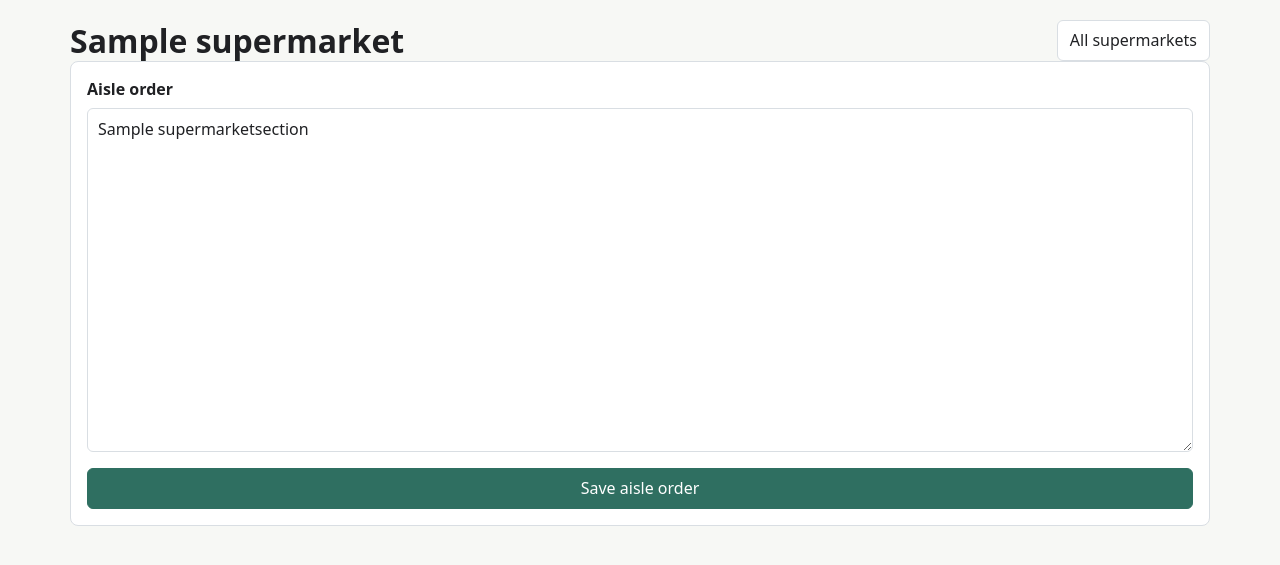
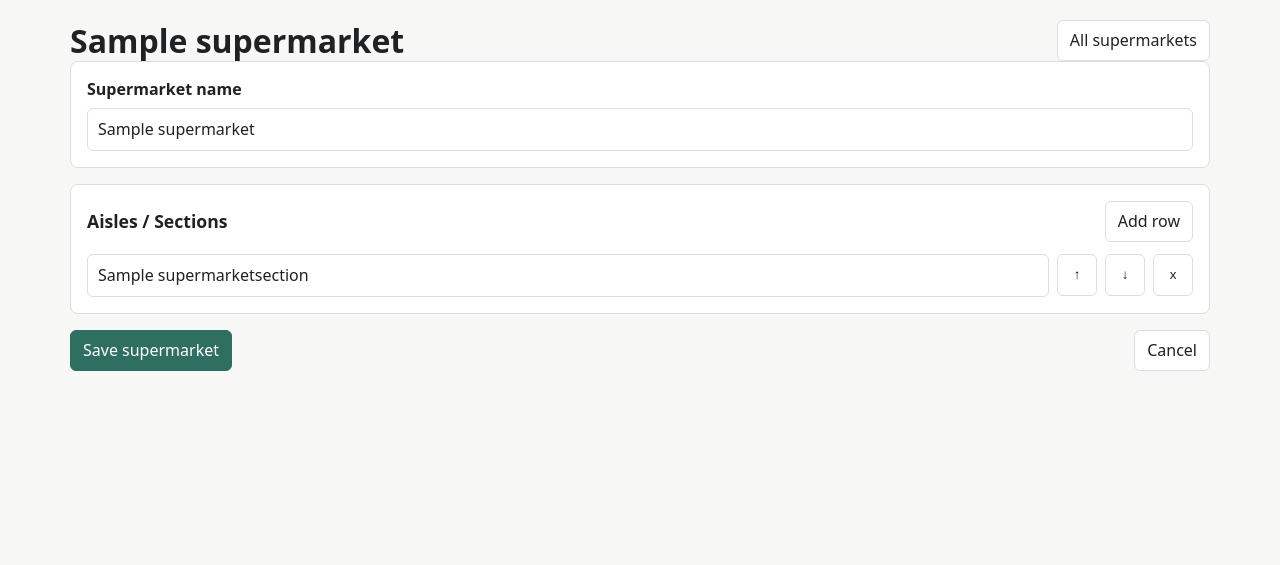
Before and after one commit to bslater509/shelfserve, a Django app: page /supermarkets/1/ in a window 1280 px wide. Shown: the part 66-631 px from the top of the page. Run offline with Django 4.2, Linux system fonts and the light colour scheme; tables that the repository leaves empty hold one stand-in row (values such as "Sample post").

Commit message:
Interactive supermarket aisle editor, name modification, and 0.1.10 version bump

```diff
--- a/recipe_planner/app/recipes/static/recipes/app.css
+++ b/recipe_planner/app/recipes/static/recipes/app.css
@@ -395,3 +395,31 @@ textarea {
     font-size: 1.55rem;
   }
 }
+
+.aisle-rows {
+  display: grid;
+  gap: 8px;
+  margin-top: 12px;
+}
+
+.aisle-row {
+  display: grid;
+  grid-template-columns: 1fr 40px 40px 40px;
+  gap: 8px;
+}
+
+.aisle-row .icon-button {
+  height: 42px;
+}
+
+.aisle-row .icon-button:hover {
+  background: var(--soft);
+  color: var(--primary);
+  border-color: var(--primary);
+}
+
+.aisle-row .icon-button[data-remove-row]:hover {
+  background: #fdf2f2;
+  color: var(--accent);
+  border-color: var(--accent);
+}
--- a/recipe_planner/app/recipes/templates/recipes/supermarket_detail.html
+++ b/recipe_planner/app/recipes/templates/recipes/supermarket_detail.html
@@ -6,11 +6,86 @@
   <a class="button" href="{% url 'supermarket_list' %}">All supermarkets</a>
 </section>
 
-<form method="post" class="panel form-panel">
+<form method="post" class="form-layout">
   {% csrf_token %}
-  <label>Aisle order
-    <textarea name="sections" rows="14">{{ section_text }}</textarea>
-  </label>
-  <button class="button primary" type="submit">Save aisle order</button>
+  <section class="panel form-panel">
+    {{ form.non_field_errors }}
+    <label>Supermarket name
+      {{ form.name }}
+    </label>
+  </section>
+
+  <section class="panel">
+    <div class="section-heading">
+      <h2>Aisles / Sections</h2>
+      <button class="button" type="button" data-add-row>Add row</button>
+    </div>
+    <div class="aisle-rows" data-aisle-rows>
+      {% for section in sections %}
+        <div class="aisle-row">
+          <input name="sections" value="{{ section.name }}" required>
+          <button class="icon-button" type="button" data-move-up aria-label="Move up">↑</button>
+          <button class="icon-button" type="button" data-move-down aria-label="Move down">↓</button>
+          <button class="icon-button" type="button" data-remove-row aria-label="Remove row">x</button>
+        </div>
+      {% empty %}
+        {% for default_aisle in default_aisles %}
+          <div class="aisle-row">
+            <input name="sections" value="{{ default_aisle }}" required>
+            <button class="icon-button" type="button" data-move-up aria-label="Move up">↑</button>
+            <button class="icon-button" type="button" data-move-down aria-label="Move down">↓</button>
+            <button class="icon-button" type="button" data-remove-row aria-label="Remove row">x</button>
+          </div>
+        {% endfor %}
+      {% endfor %}
+    </div>
+  </section>
+
+  <div class="actions">
+    <button class="button primary" type="submit">Save supermarket</button>
+    <a class="button" href="{% url 'supermarket_list' %}">Cancel</a>
+  </div>
 </form>
+
+<template id="aisle-template">
+  <div class="aisle-row">
+    <input name="sections" required>
+    <button class="icon-button" type="button" data-move-up aria-label="Move up">↑</button>
+    <button class="icon-button" type="button" data-move-down aria-label="Move down">↓</button>
+    <button class="icon-button" type="button" data-remove-row aria-label="Remove row">x</button>
+  </div>
+</template>
+
+<script>
+  const rows = document.querySelector("[data-aisle-rows]");
+  const template = document.querySelector("#aisle-template");
+
+  document.querySelector("[data-add-row]").addEventListener("click", () => {
+    const clone = template.content.cloneNode(true);
+    rows.appendChild(clone);
+  });
+
+  rows.addEventListener("click", (event) => {
+    const removeBtn = event.target.closest("[data-remove-row]");
+    const moveUpBtn = event.target.closest("[data-move-up]");
+    const moveDownBtn = event.target.closest("[data-move-down]");
+
+    if (removeBtn) {
+      const row = removeBtn.closest(".aisle-row");
+      row.remove();
+    } else if (moveUpBtn) {
+      const row = moveUpBtn.closest(".aisle-row");
+      const prev = row.previousElementSibling;
+      if (prev) {
+        rows.insertBefore(row, prev);
+      }
+    } else if (moveDownBtn) {
+      const row = moveDownBtn.closest(".aisle-row");
+      const next = row.nextElementSibling;
+      if (next) {
+        rows.insertBefore(next, row);
+      }
+    }
+  });
+</script>
 {% endblock %}
--- a/recipe_planner/app/recipes/views.py
+++ b/recipe_planner/app/recipes/views.py
@@ -200,14 +200,27 @@ def supermarket_list(request):
 def supermarket_detail(request, pk):
     supermarket = get_object_or_404(Supermarket.objects.prefetch_related("sections"), pk=pk)
     if request.method == "POST":
-        save_supermarket_sections(supermarket, request.POST.get("sections", ""))
-        messages.success(request, "Aisle order saved.")
-        return redirect("supermarket_detail", pk=supermarket.pk)
-    section_text = "\n".join(supermarket.sections.values_list("name", flat=True))
+        form = SupermarketForm(request.POST, instance=supermarket)
+        sections_list = request.POST.getlist("sections")
+        if form.is_valid():
+            supermarket = form.save()
+            save_supermarket_sections(supermarket, sections_list)
+            messages.success(request, "Supermarket updated.")
+            return redirect("supermarket_detail", pk=supermarket.pk)
+    else:
+        form = SupermarketForm(instance=supermarket)
+
+    sections = list(supermarket.sections.all())
+    default_aisles = ["Fruit & veg", "Bakery", "Dairy", "Meat & Poultry", "Frozen", "Pantry", "Drinks"]
     return render(
         request,
         "recipes/supermarket_detail.html",
-        {"supermarket": supermarket, "section_text": section_text},
+        {
+            "supermarket": supermarket,
+            "form": form,
+            "sections": sections,
+            "default_aisles": default_aisles,
+        },
     )
 
 
@@ -224,8 +237,8 @@ def settings_view(request):
     return render(request, "recipes/settings.html", {"form": form})
 
 
-def save_supermarket_sections(supermarket, sections_text):
-    names = parse_section_names(sections_text)
+def save_supermarket_sections(supermarket, sections_data):
+    names = parse_section_names(sections_data)
     saved_section_ids = []
 
     with transaction.atomic():
@@ -250,10 +263,14 @@ def save_supermarket_sections(supermarket, sections_text):
         stale_sections.delete()
 
 
-def parse_section_names(sections_text):
+def parse_section_names(sections_data):
     names = []
     seen = set()
-    for line in sections_text.splitlines():
+    if isinstance(sections_data, str):
+        lines = sections_data.splitlines()
+    else:
+        lines = sections_data
+    for line in lines:
         name = normalise_name(line)
         key = name.casefold()
         if name and key not in seen:
--- a/recipe_planner/config.yaml
+++ b/recipe_planner/config.yaml
@@ -1,5 +1,5 @@
 name: ShelfServe
-version: "0.1.9"
+version: "0.1.10"
 slug: shelfserve
 description: Recipe storage, meal planning, and supermarket-sorted shopping lists.
 url: https://github.com/bslater509/shelfserve
```
Also changed, not shown: recipe_planner/app/recipes/tests.py (+25 -1 lines), recipe_planner/CHANGELOG.md.
